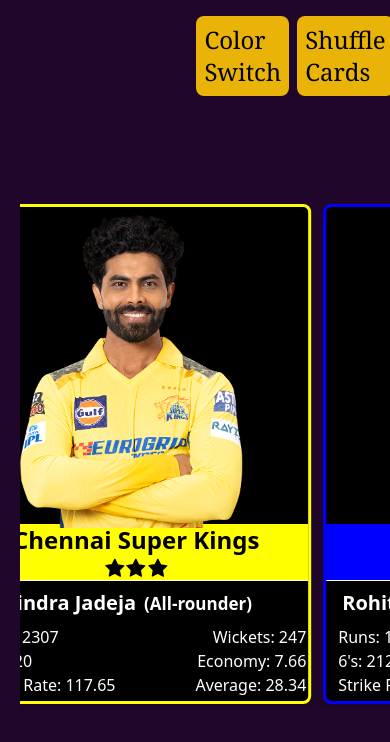
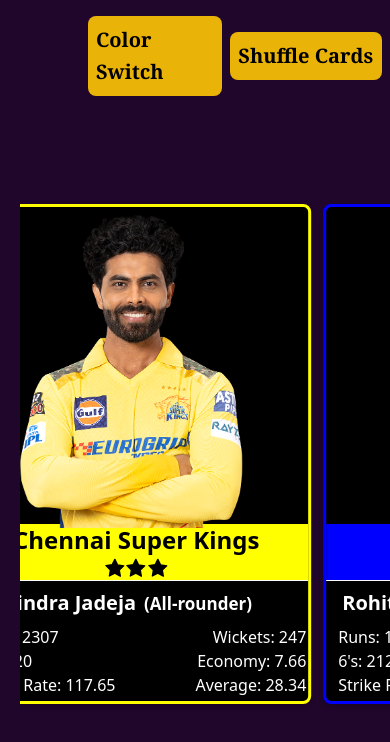
Before and after one commit to srvjha/MAP_Frontend_Challenge_01, a React (Vite) app: page / in a window 390 px wide. Shown: the top 742 px of the page. Built offline with nearby package versions, Linux system fonts and the light colour scheme.

Commit message:
improved reponsiveness

```diff
--- a/src/App.jsx
+++ b/src/App.jsx
@@ -53,9 +53,9 @@
       <div className="bg-[#1F062A] min-h-screen flex flex-col max-w-screen-2xl mx-auto">
 
         <div className="py-2">
-        <div className=' flex flex-row space-x-2 text-2xl  text-white justify-center items-center sm:ml-[500px] ml-[200px] p-2 rounded-full sm:mr-[500px]'>
-        <div className='bg-yellow-500 hover:bg-yellow-200 text-black font-medium font-serif sm:p-2  md:p-2 p-2 rounded-lg cursor-pointer' onClick={()=>handleToggle()}>Color Switch</div>
-        <div className='bg-yellow-500  hover:bg-yellow-200  text-black font-medium font-serif  sm:p-2  md:p-2  p-2 rounded-lg cursor-pointer' onClick={()=>handleShuffle()}>Shuffle Cards</div>
+        <div className=' flex flex-row space-x-2 text-2xl  text-white justify-center items-center sm:ml-[500px] ml-[80px] p-2 rounded-full sm:mr-[500px]'>
+        <div className='bg-yellow-500 hover:bg-yellow-200 text-black text-[20px] w-[150px] sm:w-[200px]  sm:text-[25px]  font-serif font-semibold sm:p-2  md:p-2 p-2 rounded-lg cursor-pointer' onClick={()=>handleToggle()}>Color Switch</div>
+        <div className='bg-yellow-500  hover:bg-yellow-200  text-black text-[20px] w-[170px] sm:w-[200px]  sm:text-[25px]  font-serif font-semibold  sm:p-2  md:p-2  p-2 rounded-lg cursor-pointer' onClick={()=>handleShuffle()}>Shuffle Cards</div>
        </div>
         </div>
         <div className='flex-grow mt-20 overflow-x-auto ml-5 '>
```
